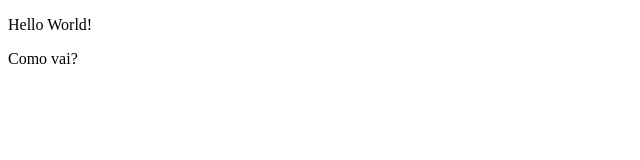
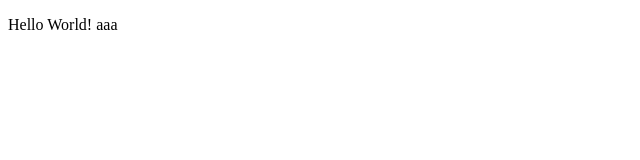
Before and after one commit to Samtlokomemo/teste.github.io, a plain HTML site: page index.html in a window 1280 px wide. Shown: the full height of the page, 0-640 px from the left. Drawn offline with Linux system fonts and the light colour scheme.

Commit message:
teste novamente

```diff
--- a/index.html
+++ b/index.html
@@ -6,7 +6,6 @@
     <title>Pagina</title>
 </head>
 <body>
-    <p>Hello World!</p>
-    <p>Como vai?</p>
+    <p>Hello World!  aaa</p>
 </body>
 </html>
```
